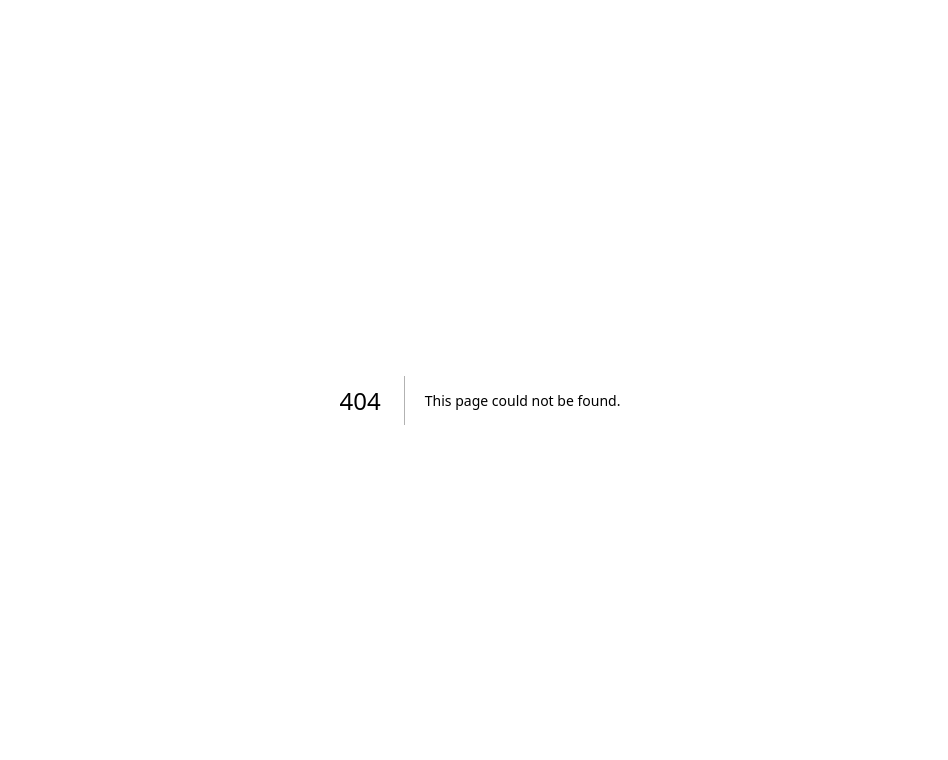
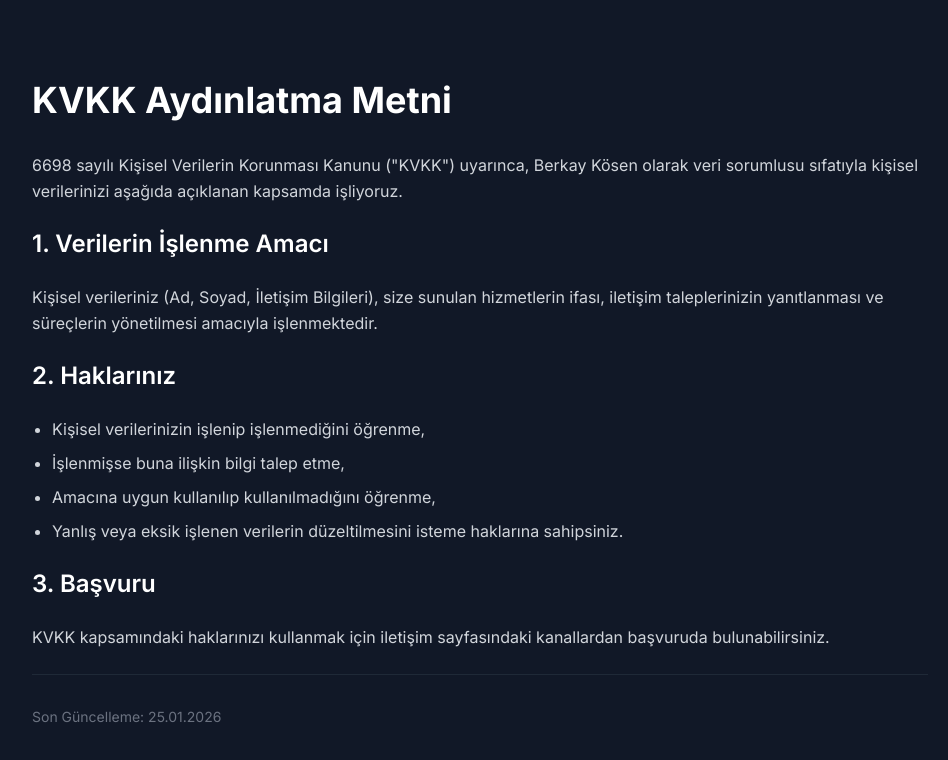
Before and after one commit to berkaykosencode/portfolio-website, a Next.js app: page /kvkk in a window 1280 px wide. Before the commit this address had no page. Shown: the top 760 px of the page, without its empty margins (160-1108 px from the left). Built offline with nearby package versions, Linux system fonts and the light colour scheme.

Commit message:
footer legal section

```diff
--- /dev/null
+++ b/app/kvkk/page.tsx
@@ -0,0 +1,38 @@
+export default function KvkkPage() {
+    return (
+        <div className="bg-gray-900 min-h-screen text-gray-300 py-20 px-6">
+            <div className="max-w-4xl mx-auto">
+                <h1 className="text-4xl font-bold text-white mb-8">KVKK Aydınlatma Metni</h1>
+                <div className="space-y-6 leading-relaxed">
+                    <p>
+                        6698 sayılı Kişisel Verilerin Korunması Kanunu ("KVKK") uyarınca,
+                        Berkay Kösen olarak veri sorumlusu sıfatıyla kişisel verilerinizi aşağıda açıklanan kapsamda işliyoruz.
+                    </p>
+
+                    <h2 className="text-2xl font-semibold text-white mt-8 mb-4">1. Verilerin İşlenme Amacı</h2>
+                    <p>
+                        Kişisel verileriniz (Ad, Soyad, İletişim Bilgileri), size sunulan hizmetlerin ifası,
+                        iletişim taleplerinizin yanıtlanması ve süreçlerin yönetilmesi amacıyla işlenmektedir.
+                    </p>
+
+                    <h2 className="text-2xl font-semibold text-white mt-8 mb-4">2. Haklarınız</h2>
+                    <ul className="list-disc pl-5 space-y-2">
+                        <li>Kişisel verilerinizin işlenip işlenmediğini öğrenme,</li>
+                        <li>İşlenmişse buna ilişkin bilgi talep etme,</li>
+                        <li>Amacına uygun kullanılıp kullanılmadığını öğrenme,</li>
+                        <li>Yanlış veya eksik işlenen verilerin düzeltilmesini isteme haklarına sahipsiniz.</li>
+                    </ul>
+
+                    <h2 className="text-2xl font-semibold text-white mt-8 mb-4">3. Başvuru</h2>
+                    <p>
+                        KVKK kapsamındaki haklarınızı kullanmak için iletişim sayfasındaki kanallardan başvuruda bulunabilirsiniz.
+                    </p>
+
+                    <div className="mt-12 pt-8 border-t border-gray-800">
+                        <p className="text-sm text-gray-500">Son Güncelleme: {new Date().toLocaleDateString('tr-TR')}</p>
+                    </div>
+                </div>
+            </div>
+        </div>
+    );
+}
--- /dev/null
+++ b/app/privacy/page.tsx
@@ -0,0 +1,35 @@
+export default function PrivacyPage() {
+    return (
+        <div className="bg-gray-900 min-h-screen text-gray-300 py-20 px-6">
+            <div className="max-w-4xl mx-auto">
+                <h1 className="text-4xl font-bold text-white mb-8">Gizlilik Politikası</h1>
+                <div className="space-y-6 leading-relaxed">
+                    <p>
+                        Berkay Kösen olarak gizliliğinize önem veriyorum. Bu politika, kişisel verilerinizin nasıl işlendiğini açıklar.
+                    </p>
+
+                    <h2 className="text-2xl font-semibold text-white mt-8 mb-4">1. Toplanan Veriler</h2>
+                    <p>
+                        Bu web sitesi üzerinden "İletişim Formu" aracılığıyla gönderdiğiniz Ad, E-posta ve Mesaj bilgilerini,
+                        size dönüş yapabilmek amacıyla topluyorum.
+                    </p>
+
+                    <h2 className="text-2xl font-semibold text-white mt-8 mb-4">2. Çerezler (Cookies)</h2>
+                    <p>
+                        Web sitesi performansını artırmak ve ziyaretçi istatistiklerini izlemek için çerezler kullanılabilir.
+                        Tarayıcı ayarlarınızdan çerezleri yönetebilirsiniz.
+                    </p>
+
+                    <h2 className="text-2xl font-semibold text-white mt-8 mb-4">3. Veri Paylaşımı</h2>
+                    <p>
+                        Kişisel verileriniz, yasal zorunluluklar haricinde üçüncü taraflarla asla paylaşılmaz.
+                    </p>
+
+                    <div className="mt-12 pt-8 border-t border-gray-800">
+                        <p className="text-sm text-gray-500">Son Güncelleme: {new Date().toLocaleDateString('tr-TR')}</p>
+                    </div>
+                </div>
+            </div>
+        </div>
+    );
+}
--- /dev/null
+++ b/app/terms/page.tsx
@@ -0,0 +1,35 @@
+export default function TermsPage() {
+    return (
+        <div className="bg-gray-900 min-h-screen text-gray-300 py-20 px-6">
+            <div className="max-w-4xl mx-auto">
+                <h1 className="text-4xl font-bold text-white mb-8">Kullanım Şartları</h1>
+                <div className="space-y-6 leading-relaxed">
+                    <p>
+                        Bu web sitesini (berkaykosen.com) ziyaret ederek aşağıdaki şartları kabul etmiş sayılırsınız.
+                    </p>
+
+                    <h2 className="text-2xl font-semibold text-white mt-8 mb-4">1. Hizmet Tanımı</h2>
+                    <p>
+                        Berkay Kösen, estetik cerrahlar ve klinikler için web tasarım ve geliştirme hizmetleri sunmaktadır.
+                        Sitede yer alan demo çalışmalar ve referanslar tanıtım amaçlıdır.
+                    </p>
+
+                    <h2 className="text-2xl font-semibold text-white mt-8 mb-4">2. Fikri Mülkiyet</h2>
+                    <p>
+                        Bu web sitesindeki tüm tasarımlar, kodlar ve içerikler Berkay Kösen'e aittir.
+                        İzin alınmadan kopyalanamaz veya ticari amaçla kullanılamaz.
+                    </p>
+
+                    <h2 className="text-2xl font-semibold text-white mt-8 mb-4">3. Değişiklik Hakkı</h2>
+                    <p>
+                        Berkay Kösen, bu şartları dilediği zaman değiştirme hakkını saklı tutar.
+                    </p>
+
+                    <div className="mt-12 pt-8 border-t border-gray-800">
+                        <p className="text-sm text-gray-500">Son Güncelleme: {new Date().toLocaleDateString('tr-TR')}</p>
+                    </div>
+                </div>
+            </div>
+        </div>
+    );
+}
--- a/components/Footer.tsx
+++ b/components/Footer.tsx
@@ -1,3 +1,5 @@
+import Link from "next/link";
+
 export default function Footer() {
   return (
     <footer className="bg-gray-900 text-gray-400 py-12">
@@ -39,19 +41,19 @@ export default function Footer() {
             <h4 className="text-white font-semibold mb-4">Yasal</h4>
             <ul className="space-y-2 text-sm">
               <li>
-                <a href="#" className="hover:text-accent transition-colors">
+                <Link href="/privacy" className="hover:text-accent transition-colors">
                   Gizlilik Politikası
-                </a>
+                </Link>
               </li>
               <li>
-                <a href="#" className="hover:text-accent transition-colors">
+                <Link href="/terms" className="hover:text-accent transition-colors">
                   Kullanım Şartları
-                </a>
+                </Link>
               </li>
               <li>
-                <a href="#" className="hover:text-accent transition-colors">
+                <Link href="/kvkk" className="hover:text-accent transition-colors">
                   KVKK Metni
-                </a>
+                </Link>
               </li>
             </ul>
           </div>
```
